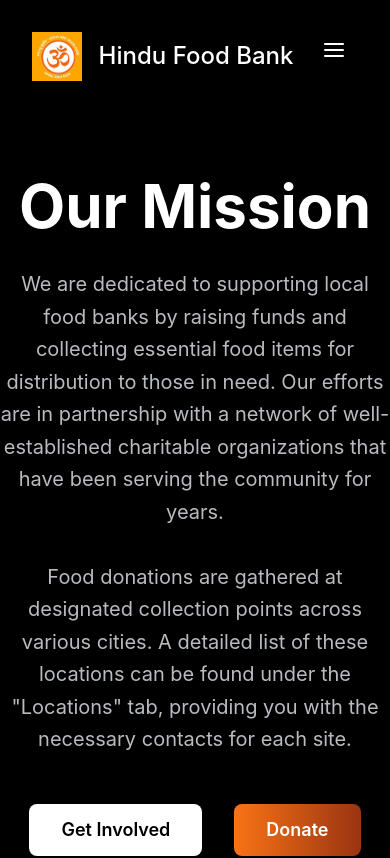
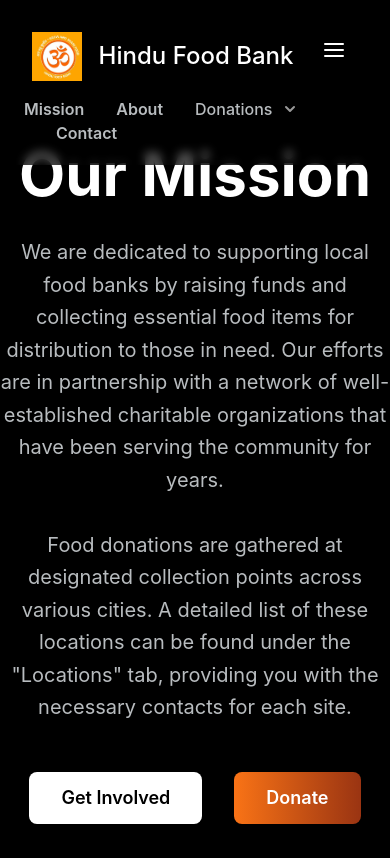
Before and after one commit to LuckyHariharan/HinduFoodBank, a Next.js app: page / in a window 390 px wide. Shown: the top 858 px of the page. Built offline with nearby package versions, Linux system fonts and the light colour scheme.

Commit message:
start navbar open

```diff
--- a/components/Header.js
+++ b/components/Header.js
@@ -3,7 +3,7 @@ import Image from "next/image";
 import ganesh2 from "../img/ganesha2.jpg";
 
 export default function Header() {
-  const [navbarOpen, setNavbarOpen] = React.useState(false);
+  const [navbarOpen, setNavbarOpen] = React.useState(true);
   const [flyer, setFlyer] = React.useState(false);
 
   return (
--- a/components/Main.js
+++ b/components/Main.js
@@ -5,7 +5,7 @@ import Image from "next/image";
 export default function Main() {
   return (
     <section className="text-gray-600 body-font">
-      <div className="max-w-5xl sm:pt-28 pt-44 pb-12 mx-auto">
+      <div className="max-w-5xl sm:pt-28 pt-36 pb-12 mx-auto">
         <h1 className="text-6xl text-center font-bold text-white mb-8">
           Our Mission
         </h1>
```
